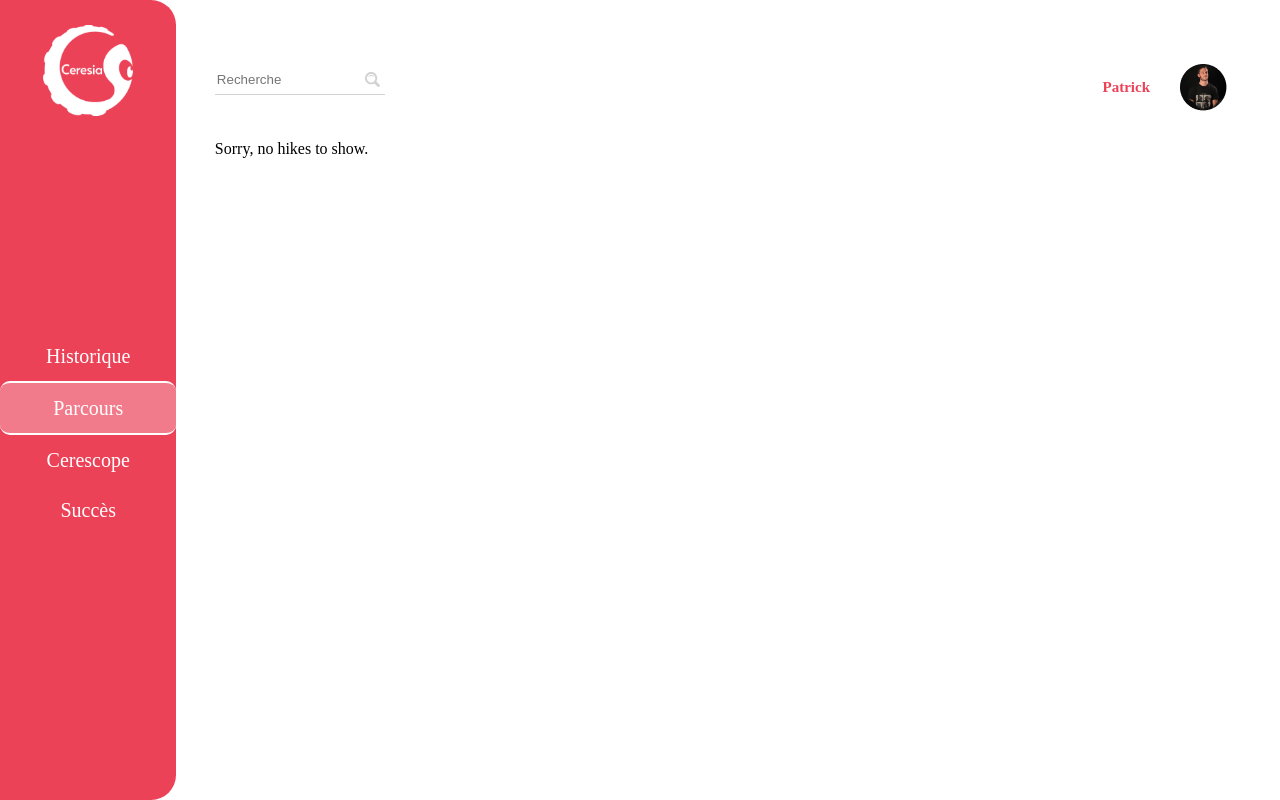
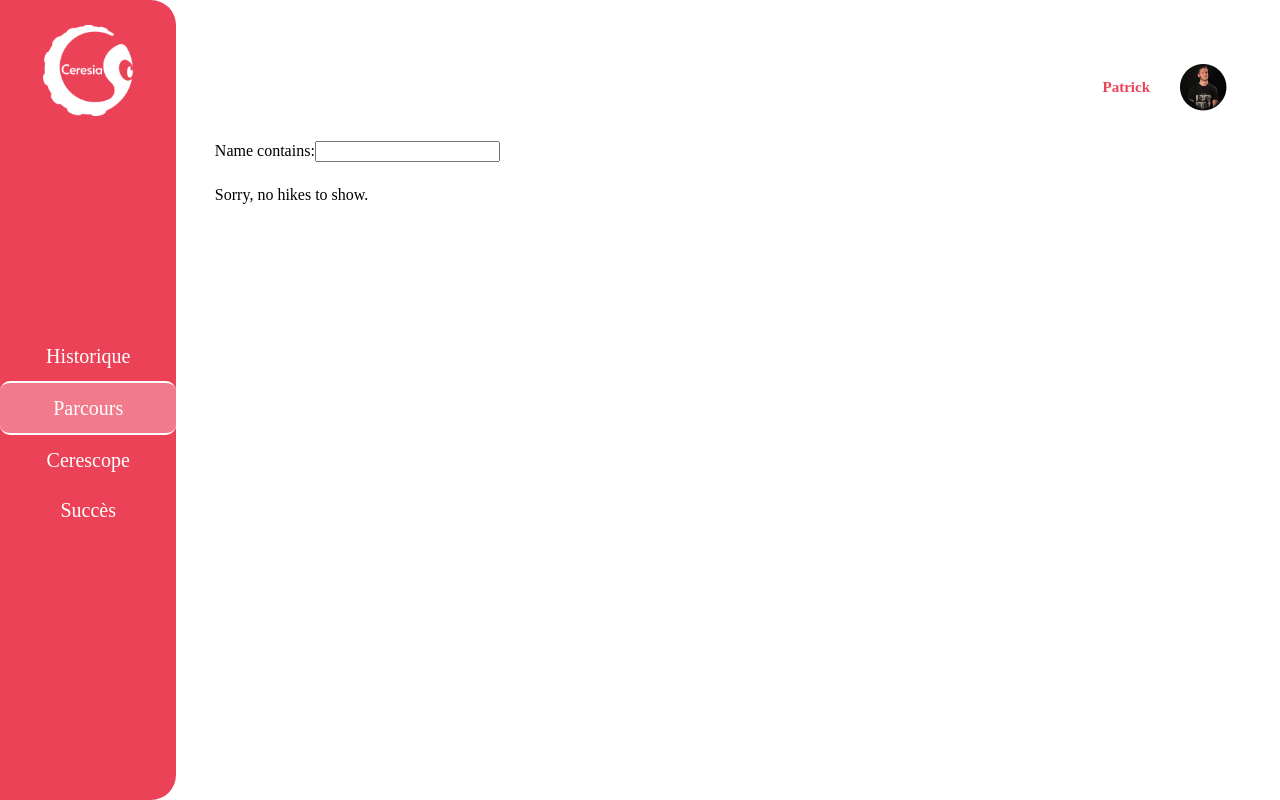
Before and after one commit to UTkraken/CeresiaWebApp, a Django app: page /parcours in a window 1280 px wide. Run offline with Django 3.2, Linux system fonts and the light colour scheme; data that the repository does not hold is empty.

Commit message:
add filter to hikes and species

```diff
--- /dev/null
+++ b/ceresia_web_app/Ceresia/filters.py
@@ -0,0 +1,10 @@
+import django_filters
+from django_filters import CharFilter
+
+
+class HikeFilter(django_filters.FilterSet):
+    title = CharFilter(field_name="name", lookup_expr='icontains')
+
+
+class CerescopeFilter(django_filters.FilterSet):
+    title = CharFilter(field_name="scientific_name", lookup_expr='icontains')
--- a/ceresia_web_app/Ceresia/models.py
+++ b/ceresia_web_app/Ceresia/models.py
@@ -48,8 +48,14 @@ class Encounter(models.Model):
     date = models.DateField()
     path = BleachField(null=False)
 
+    def str(self):
+        return ''.join(self.serial_number, self.scientific_name, self.date, self.path)
+
 
 class History(models.Model):
     email = models.ForeignKey(User, null=False, on_delete=models.CASCADE)
     num_hike = models.ForeignKey(Hike, null=False, on_delete=models.CASCADE)
     date = models.DateField()
+
+    def str(self):
+        return ''.join(self.email, self.num_hike, self.date)
--- a/ceresia_web_app/Ceresia/static/ceresia/css/style.css
+++ b/ceresia_web_app/Ceresia/static/ceresia/css/style.css
@@ -65,7 +65,7 @@ background: rgba(255,255,255,0.3);
 /* HEADER */
 .header_container {
 	display: flex;
-	justify-content: space-between;
+	justify-content: flex-end;
 }
 #header {
 	margin-bottom: 30px;
@@ -103,7 +103,7 @@ background: rgba(255,255,255,0.3);
 }
 
 
-/*Hike Card */
+/*Hike */
 .hike {
 	width: 220px;
 	font-size: 12px;
@@ -118,7 +118,9 @@ background: rgba(255,255,255,0.3);
 	justify-content: flex-start;
 	align-items: center;
 	padding-bottom: 15px;
-
+}
+#hike_search {
+	padding-bottom: 25px;
 }
 .hike_title svg{
 	margin-right: 10px;
@@ -138,7 +140,6 @@ background: rgba(255,255,255,0.3);
 	width: 50%;
 }
 .history_block {
-	cursor: pointer;
 	color: white;
 	display: flex;
 	justify-content: flex-start;
--- a/ceresia_web_app/Ceresia/templates/ceresia/cerescope.html
+++ b/ceresia_web_app/Ceresia/templates/ceresia/cerescope.html
@@ -10,8 +10,11 @@
 {% block content %}
 
 {%include "ceresia/components/header.html" %}
+<form method="get" id="hike_search">
+   {{species_filter.form}}
+</form>
+<div id="cerescope_container">
 
-<div id="cerescope_container">
     {% for animal in species %}
       {%include "ceresia/components/animal_card.html" with animal=animal %}
     {% empty %}
--- a/ceresia_web_app/Ceresia/templates/ceresia/components/header.html
+++ b/ceresia_web_app/Ceresia/templates/ceresia/components/header.html
@@ -1,14 +1,14 @@
 {% load static %}
 
 <div id="header" class="header_container">
-    <div id="search_bar">
-        <label>
-            <input type="text" placeholder="Recherche">
-                <svg xmlns="http://www.w3.org/2000/svg" width="24" height="24" viewBox="0 0 24 24">
-                    <path d="M23.111 20.058l-4.977-4.977c.965-1.52 1.523-3.322 1.523-5.251 0-5.42-4.409-9.83-9.829-9.83-5.42 0-9.828 4.41-9.828 9.83s4.408 9.83 9.829 9.83c1.834 0 3.552-.505 5.022-1.383l5.021 5.021c2.144 2.141 5.384-1.096 3.239-3.24zm-20.064-10.228c0-3.739 3.043-6.782 6.782-6.782s6.782 3.042 6.782 6.782-3.043 6.782-6.782 6.782-6.782-3.043-6.782-6.782zm2.01-1.764c1.984-4.599 8.664-4.066 9.922.749-2.534-2.974-6.993-3.294-9.922-.749z"/>
-                </svg>
-        </label>
-    </div>
+<!--    <div id="search_bar">-->
+<!--        <label>-->
+<!--            <input type="text" placeholder="Recherche">-->
+<!--                <svg xmlns="http://www.w3.org/2000/svg" width="24" height="24" viewBox="0 0 24 24">-->
+<!--                    <path d="M23.111 20.058l-4.977-4.977c.965-1.52 1.523-3.322 1.523-5.251 0-5.42-4.409-9.83-9.829-9.83-5.42 0-9.828 4.41-9.828 9.83s4.408 9.83 9.829 9.83c1.834 0 3.552-.505 5.022-1.383l5.021 5.021c2.144 2.141 5.384-1.096 3.239-3.24zm-20.064-10.228c0-3.739 3.043-6.782 6.782-6.782s6.782 3.042 6.782 6.782-3.043 6.782-6.782 6.782-6.782-3.043-6.782-6.782zm2.01-1.764c1.984-4.599 8.664-4.066 9.922.749-2.534-2.974-6.993-3.294-9.922-.749z"/>-->
+<!--                </svg>-->
+<!--        </label>-->
+<!--    </div>-->
     <div id="profile">
         <p>Patrick</p>
         <img src="{% static 'ceresia/img/profile.png' %}" alt="Profile picture"/>
--- a/ceresia_web_app/Ceresia/templates/ceresia/hikes.html
+++ b/ceresia_web_app/Ceresia/templates/ceresia/hikes.html
@@ -12,7 +12,9 @@
 {%include "ceresia/components/header.html" %}
 
 <div id="hike_container">
-
+<form method="get" id="hike_search">
+   {{hike_filter.form}}
+</form>
     {% for h in hikes %}
       {%include "ceresia/components/hike_card.html" with hike=h %}
     {% empty %}
--- a/ceresia_web_app/Ceresia/views.py
+++ b/ceresia_web_app/Ceresia/views.py
@@ -1,12 +1,17 @@
 from django.shortcuts import render
 
 from Ceresia.models import Hike, History, Species
+from .filters import HikeFilter, CerescopeFilter
 
 
 def hikes(request):
-    hikes = Hike.objects.all()
+    hikes_list = Hike.objects.all()
+    hike_filter = HikeFilter(request.GET, queryset=hikes_list)
+    hikes_list = hike_filter.qs
+
     context = {
-        'hikes': hikes
+        'hikes': hikes_list,
+        'hike_filter': hike_filter
     }
     return render(request, 'ceresia/hikes.html', context)
 
@@ -21,8 +26,11 @@ def history(request):
 
 def cerescope(request):
     species = Species.objects.all()
+    species_filter = CerescopeFilter(request.GET, queryset=species)
+    species = species_filter.qs
     context = {
-        'species': species
+        'species': species,
+        'species_filter' : species_filter
     }
     return render(request, 'ceresia/cerescope.html', context)
 
--- a/ceresia_web_app/ceresia_web_app/settings.py
+++ b/ceresia_web_app/ceresia_web_app/settings.py
@@ -36,6 +36,7 @@ INSTALLED_APPS = [
     'django.contrib.sessions',
     'django.contrib.messages',
     'django.contrib.staticfiles',
+    'django_filters',
     'Ceresia',
 ]
 
```
Also changed, not shown: ceresia_web_app/Ceresia/migrations/0002_remove_hike_duration.py (deleted).
